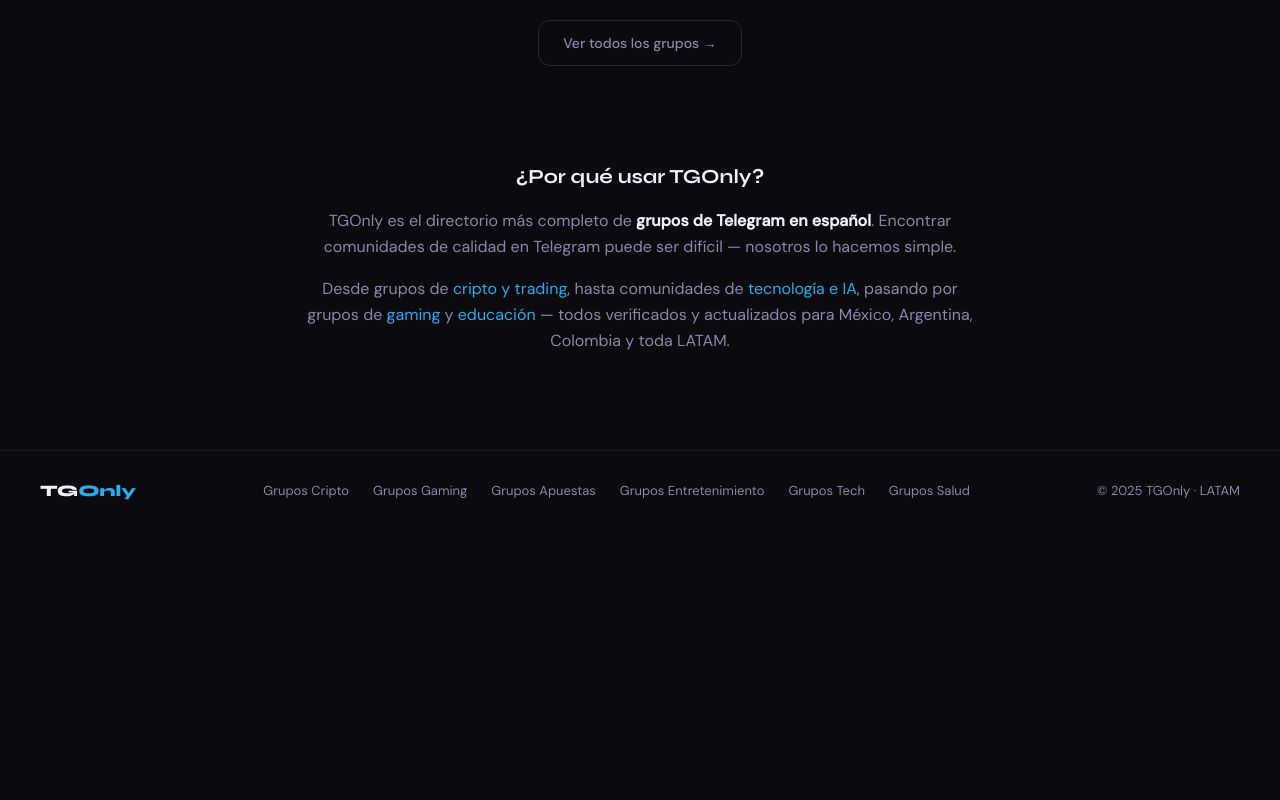
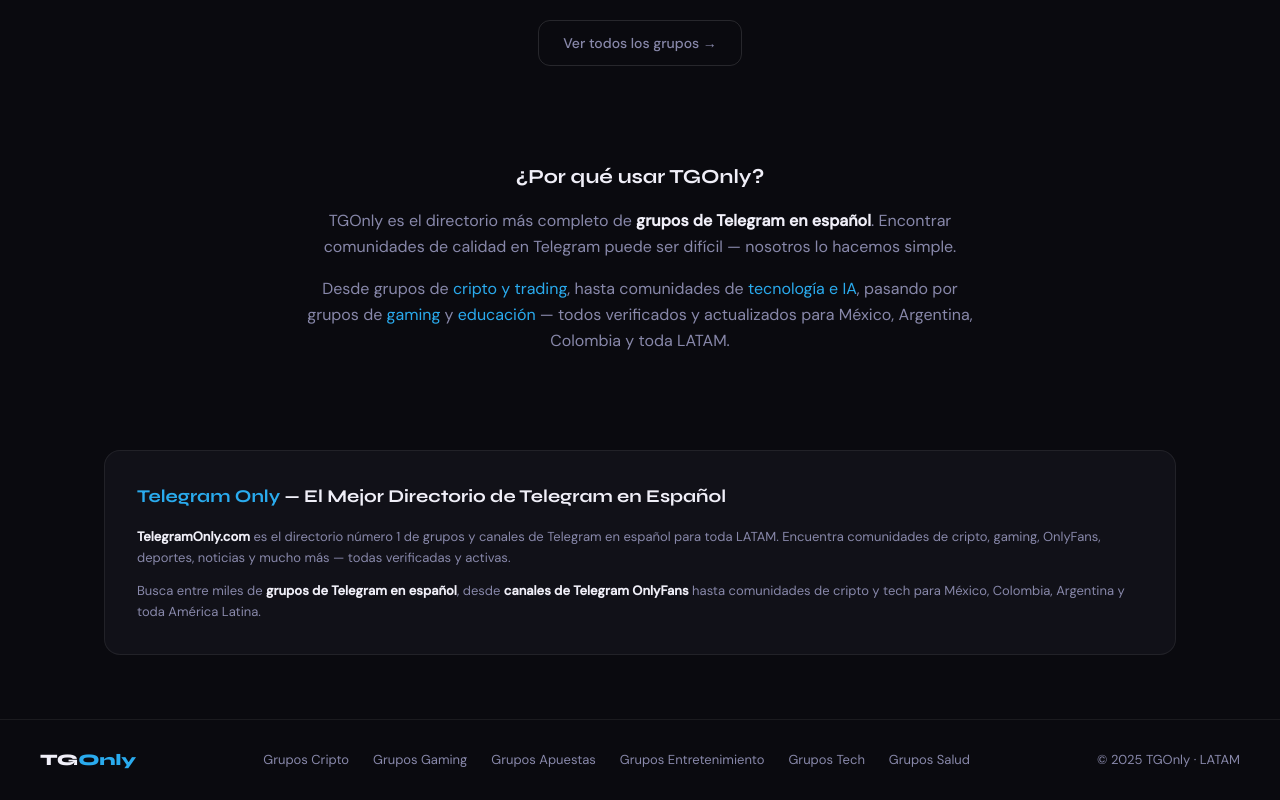
Before and after one commit to gaelnav1/tgonly, a Next.js app: page / in a window 1280 px wide. Shown: the part 7922-8722 px from the top of the page. Before the commit the page ends 8453 px from the top, so only its background shows below. Built offline with nearby package versions, Linux system fonts and the light colour scheme.

Commit message:
seo: reforzar keyword 'telegram only' en titulo, metadata y contenido homepage

```diff
--- a/app/layout.tsx
+++ b/app/layout.tsx
@@ -4,10 +4,11 @@
 export const metadata: Metadata = {
   metadataBase: new URL('https://tgonly.com'),
   title: {
-    default: 'TGOnly — Directorio #1 de Grupos de Telegram en Español',
-    template: '%s | TGOnly',
+    default: 'Telegram Only — Directorio #1 de Grupos de Telegram en Español | TGOnly',
+    template: '%s | Telegram Only - TGOnly',
   },
-  description: 'El directorio más completo de grupos de Telegram en español. Cripto, tech, gaming, educación y más para toda LATAM.',
+  description: 'Telegram Only — El directorio más completo de grupos y canales de Telegram en español. Cripto, gaming, OnlyFans, tech, deportes y más para toda LATAM.',
+  keywords: 'telegram only, telegramonly, grupos telegram, canales telegram, telegram onlyfans, telegram latam, grupos telegram espanol, telegram only fans',
   robots: {
     index: true,
     follow: true,
--- a/app/page.tsx
+++ b/app/page.tsx
@@ -176,7 +176,24 @@
           </p>
         </section>
 
-        {/* FOOTER */}
+        {/* BLOQUE SEO */}
+      <section className="relative z-10 max-w-6xl mx-auto px-10 pb-16">
+        <div className="bg-[#111118] border border-white/[0.07] rounded-2xl p-8">
+          <h2 className="font-syne font-bold text-[18px] mb-4">
+            <span className="text-[#2AABEE]">Telegram Only</span> — El Mejor Directorio de Telegram en Español
+          </h2>
+          <p className="text-[#8888aa] text-[13px] leading-relaxed mb-3">
+            <strong className="text-[#f0eff8]">TelegramOnly.com</strong> es el directorio número 1 de grupos y canales de Telegram en español para toda LATAM.
+            Encuentra comunidades de cripto, gaming, OnlyFans, deportes, noticias y mucho más — todas verificadas y activas.
+          </p>
+          <p className="text-[#8888aa] text-[13px] leading-relaxed">
+            Busca entre miles de <strong className="text-[#f0eff8]">grupos de Telegram en español</strong>,
+            desde <strong className="text-[#f0eff8]">canales de Telegram OnlyFans</strong> hasta comunidades de cripto y tech para México, Colombia, Argentina y toda América Latina.
+          </p>
+        </div>
+      </section>
+
+      {/* FOOTER */}
         <footer className="relative z-10 border-t border-white/[0.07] px-10 py-7 flex items-center justify-between text-[13px] text-[#8888aa]">
           <span className="font-syne font-extrabold text-base text-[#f0eff8]">TG<span className="text-[#2AABEE]">Only</span></span>
           <nav className="flex gap-6">
```
